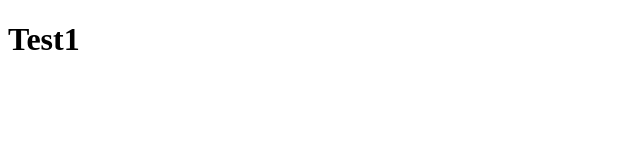
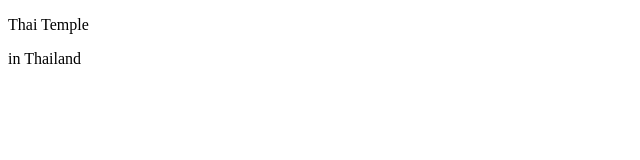
Before and after one commit to jaruned/thaiTemple, a website: page index.html in a window 1280 px wide. Shown: the whole page, without its empty margins (0-640 px from the left). Drawn offline with Linux system fonts and the light colour scheme.

Commit message:
add title and suptitle

```diff
--- a/index.html
+++ b/index.html
@@ -7,6 +7,18 @@
     <title>ThaiTemple</title>
 </head>
 <body>
- <h1>Test1</h1>
+    <section class="hero">
+        <div class="hero-body">
+            <div class="container">
+                <div class="title">
+                    <p>Thai Temple<p>
+
+                    </div>
+                <div class="suptitle">
+                    <p>in Thailand<p>
+                </div>
+            </div>
+            </div>
+        </section>
 </body>
 </html>
```
